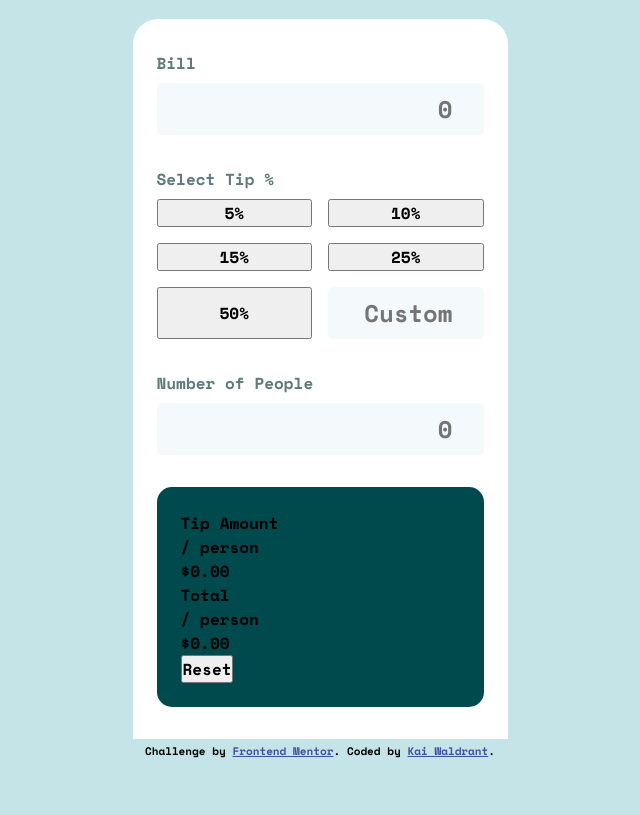
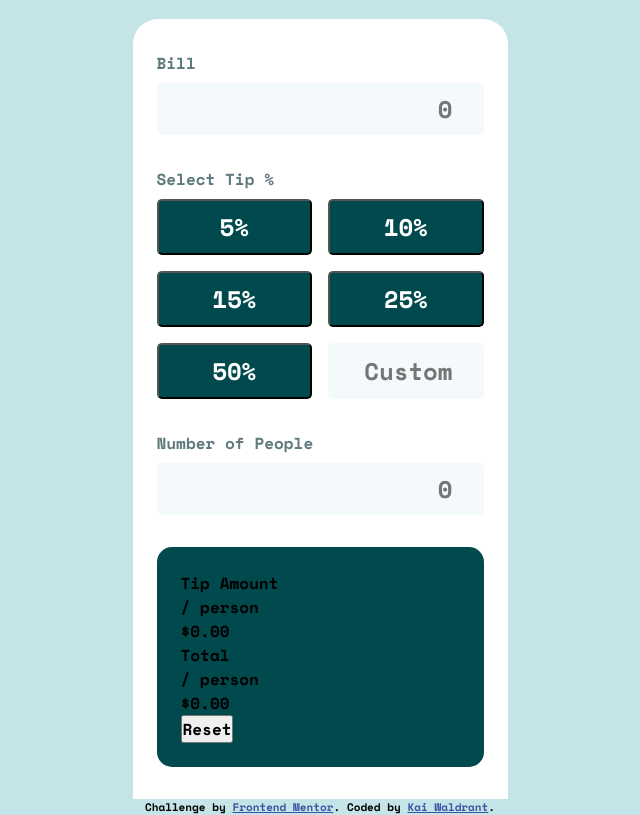
Before and after one commit to KaiWaldrant/fem-tip-calc-app, a plain HTML site: page index.html in a window 1280 px wide. Shown: the part 76-891 px from the top of the page, without its empty margins (320-960 px from the left). Before the commit the page ends 839 px from the top, so only its background shows below. Drawn offline with nearby package versions, Linux system fonts and the light colour scheme.

Commit message:
style tip selection

```diff
--- a/style.css
+++ b/style.css
@@ -24,7 +24,6 @@
 
 body {
   font-family: 'Space Mono', sans-serif;
-  line-height: 24px;
   letter-spacing: 0px;
   font-weight: 700;
   background-color: var(--color-grey-200);
@@ -81,6 +80,23 @@ main {
   display: grid;
   grid-template-columns: 1fr 1fr;
   gap: 1rem;
+
+  button {
+    background-color: var(--color-green-900);
+    color: var(--color-white);
+    font-size: 1.5rem;
+    padding-block: .5rem;
+    border-radius: 5px;
+
+    &:active,
+    &:focus,
+    &:hover {
+      cursor: pointer;
+      color: var(--color-green-900);
+      background-color: var(--color-green-400);
+      border-color: var(--color-green-900);
+    }
+  }
 }
 
 
```
